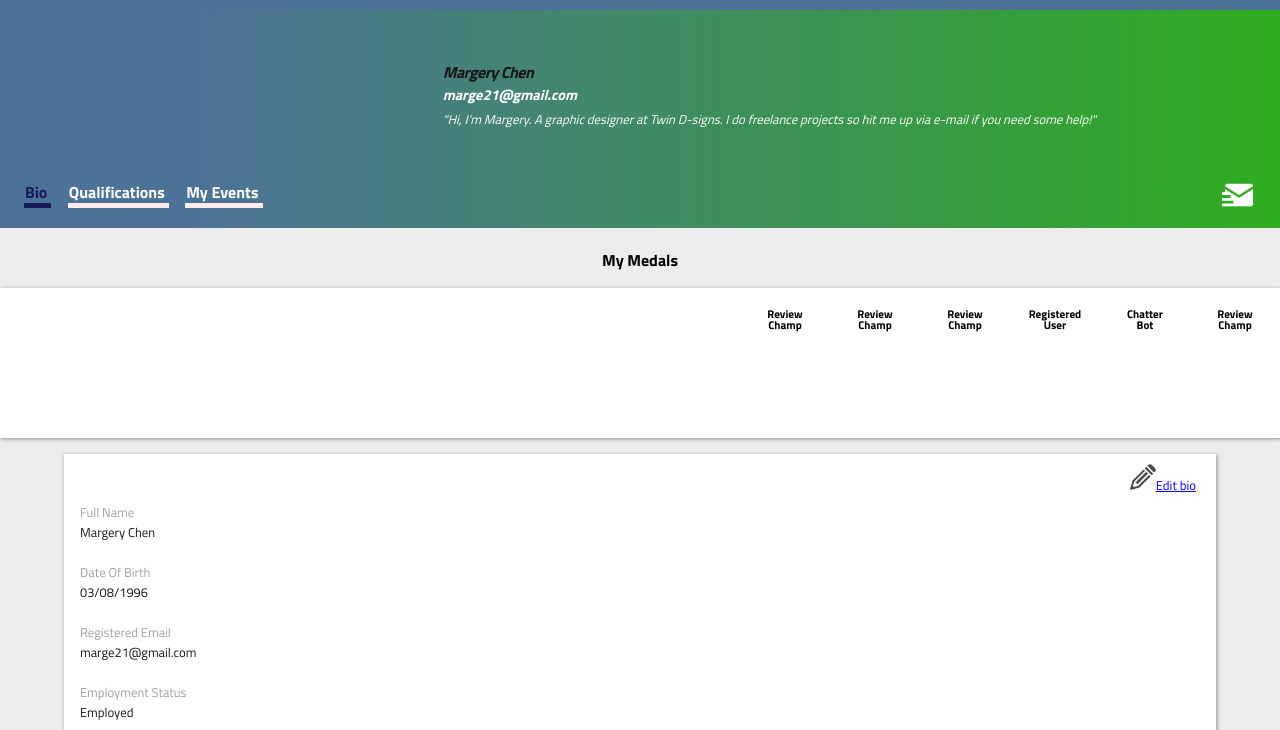
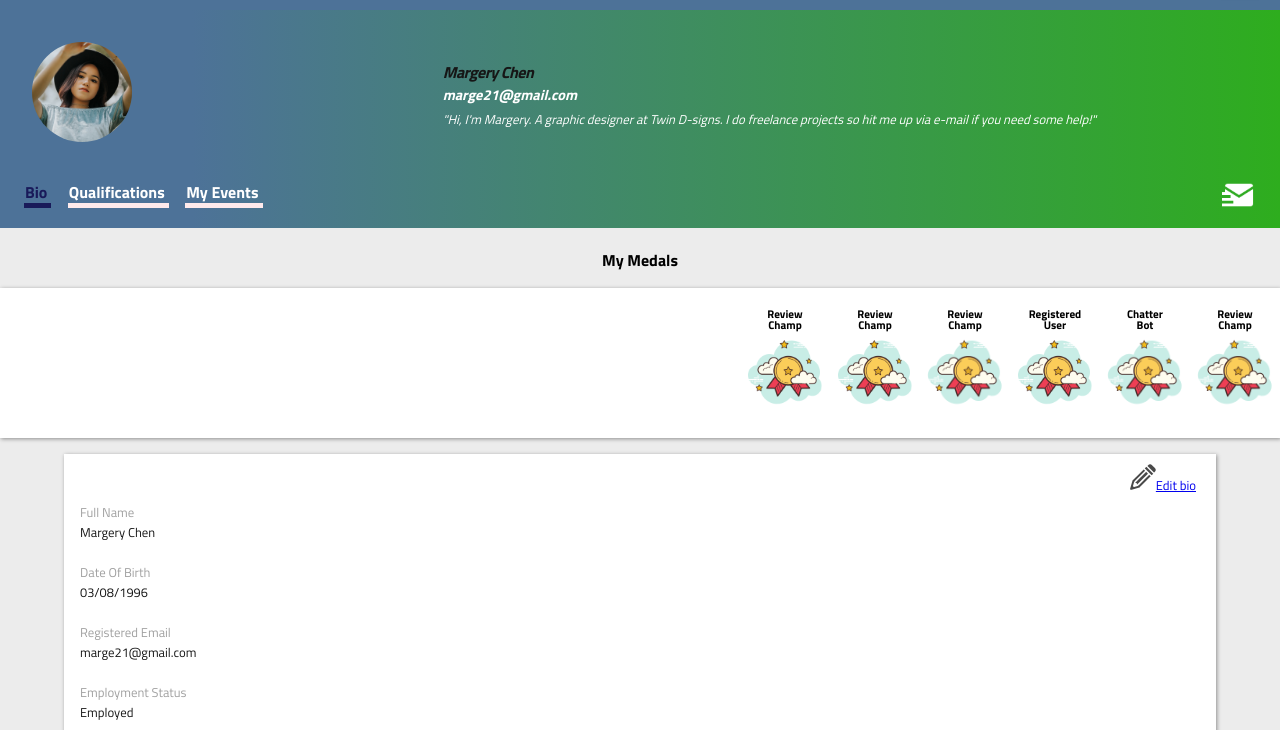
Before and after one commit to bongoesbonkers/begaone, a plain HTML site: page user_profile.html in a window 1280 px wide. Shown: the part 70-800 px from the top of the page. Drawn offline with Linux system fonts and the light colour scheme; the site is published under a folder, as on GitHub Pages, so addresses that start at the root find nothing; no server answers.

Commit message:
Update styles.css

```diff
--- a/css/styles.css
+++ b/css/styles.css
@@ -551,10 +551,10 @@ nav {
   transform: translate(-50%, -50%); }
 
 #medal--1 {
-  background-image: url(/assets/icons/medal_sml.png); }
+  background-image: url("../assets/icons/medal_sml.png"); }
 
 #medal--2 {
-  background-image: url(/assets/icons/medal_lg.png); }
+  background-image: url("../assets/icons/medal_lg.png"); }
 
 .container {
   margin: 0 auto;
@@ -666,7 +666,7 @@ section {
   border-radius: 50%;
   background-size: cover;
   background-position: center;
-  background-image: url(/assets/images/profile_test.jpg); }
+  background-image: url("../assets/images/profile_test.jpg"); }
 
 .profile__head-content {
   letter-spacing: 0;
```
